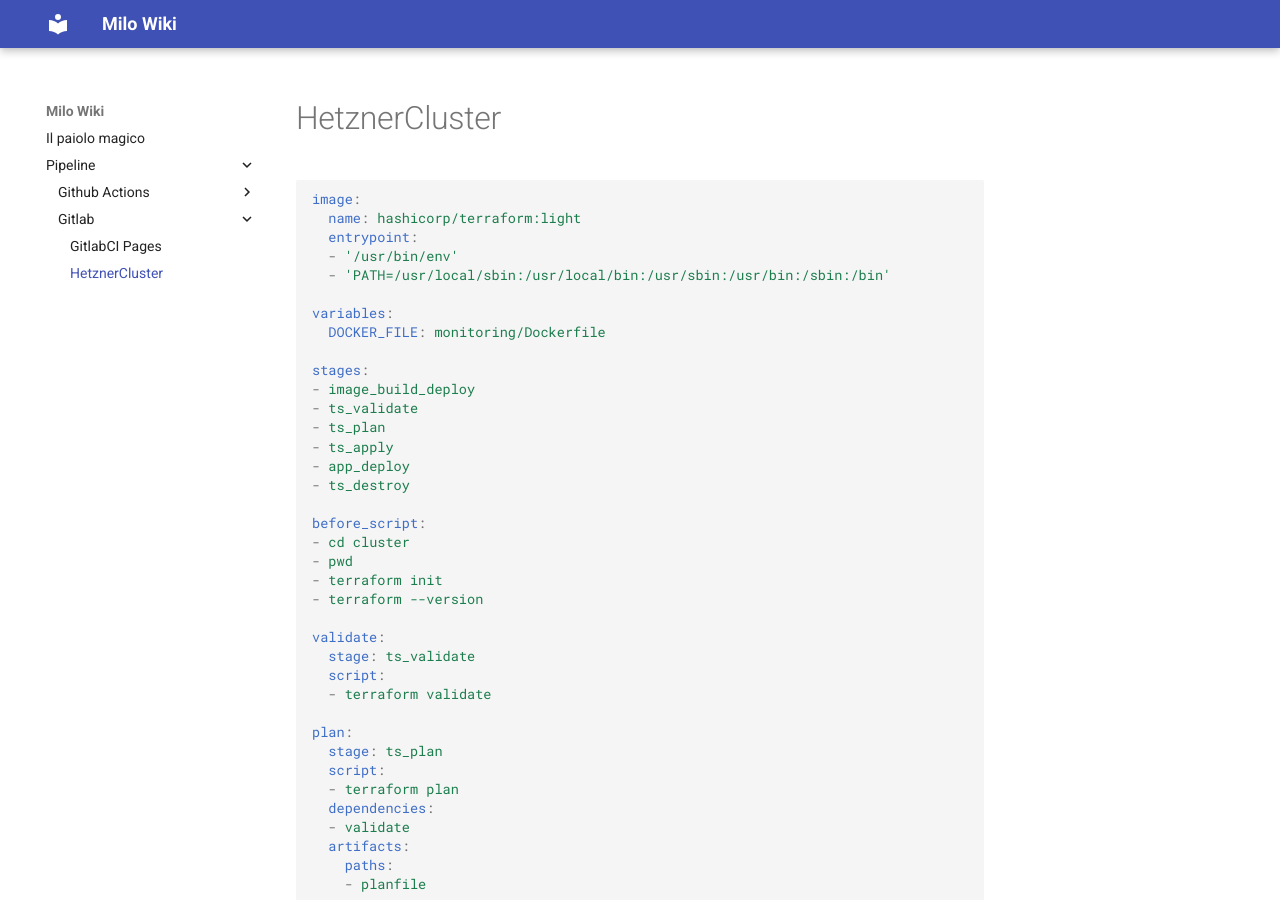
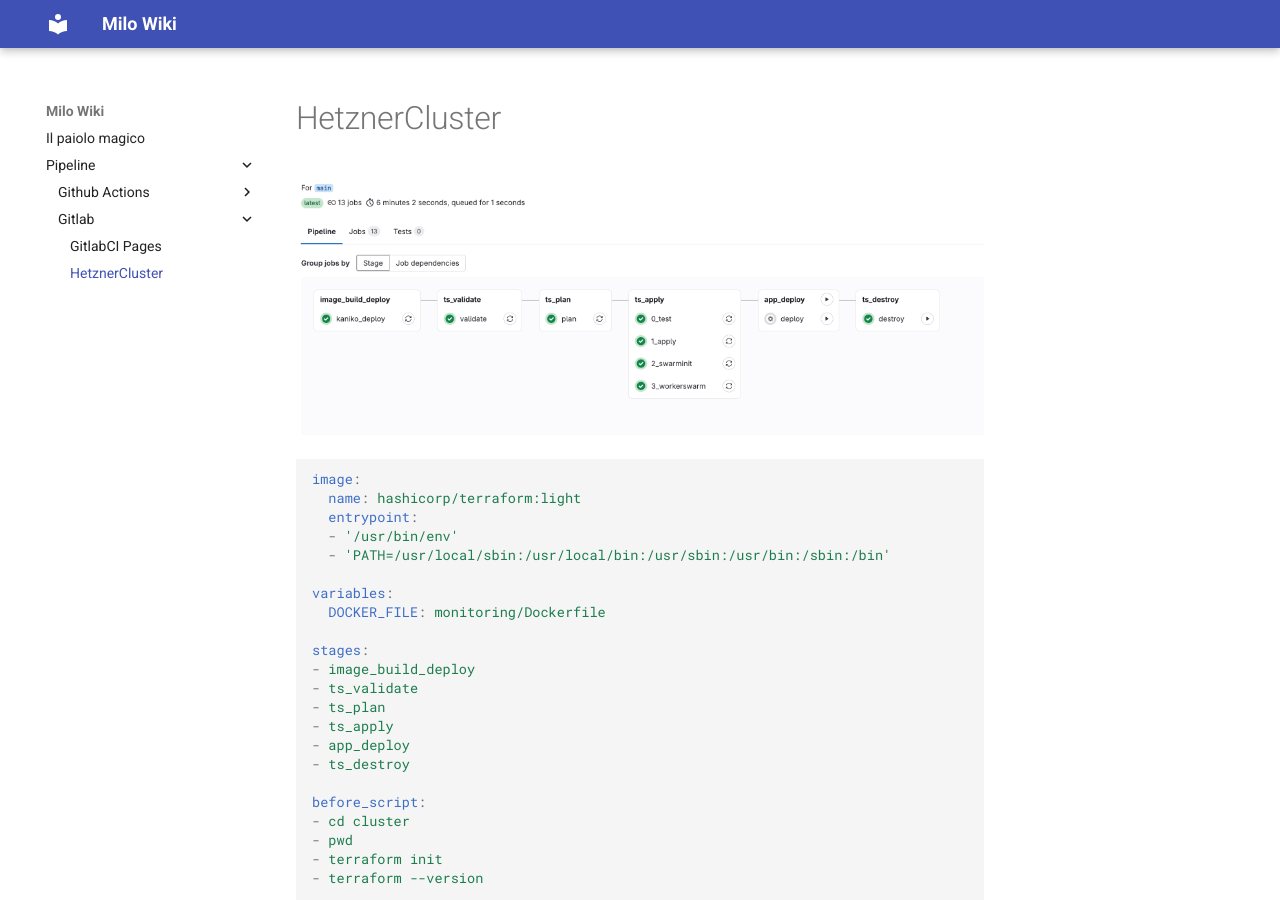
Before and after one commit to nicola-milani/wiki, an MkDocs documentation site: the page built from docs/Pipeline/Gitlab/HetznerCluster.md, in a window 1280 px wide and 900 px high. Built offline with MkDocs 1.6.1 and Material for MkDocs 9.7.7, drawn with Linux system fonts in a browser that asks for light colours.

Commit message:
add image

````diff
--- a/docs/Pipeline/Gitlab/HetznerCluster.md
+++ b/docs/Pipeline/Gitlab/HetznerCluster.md
@@ -1,3 +1,4 @@
+![alt text](image.png)
 ```yaml
 image:
   name: hashicorp/terraform:light
````
Also changed, not shown: docs/Pipeline/Gitlab/image.png (added).
